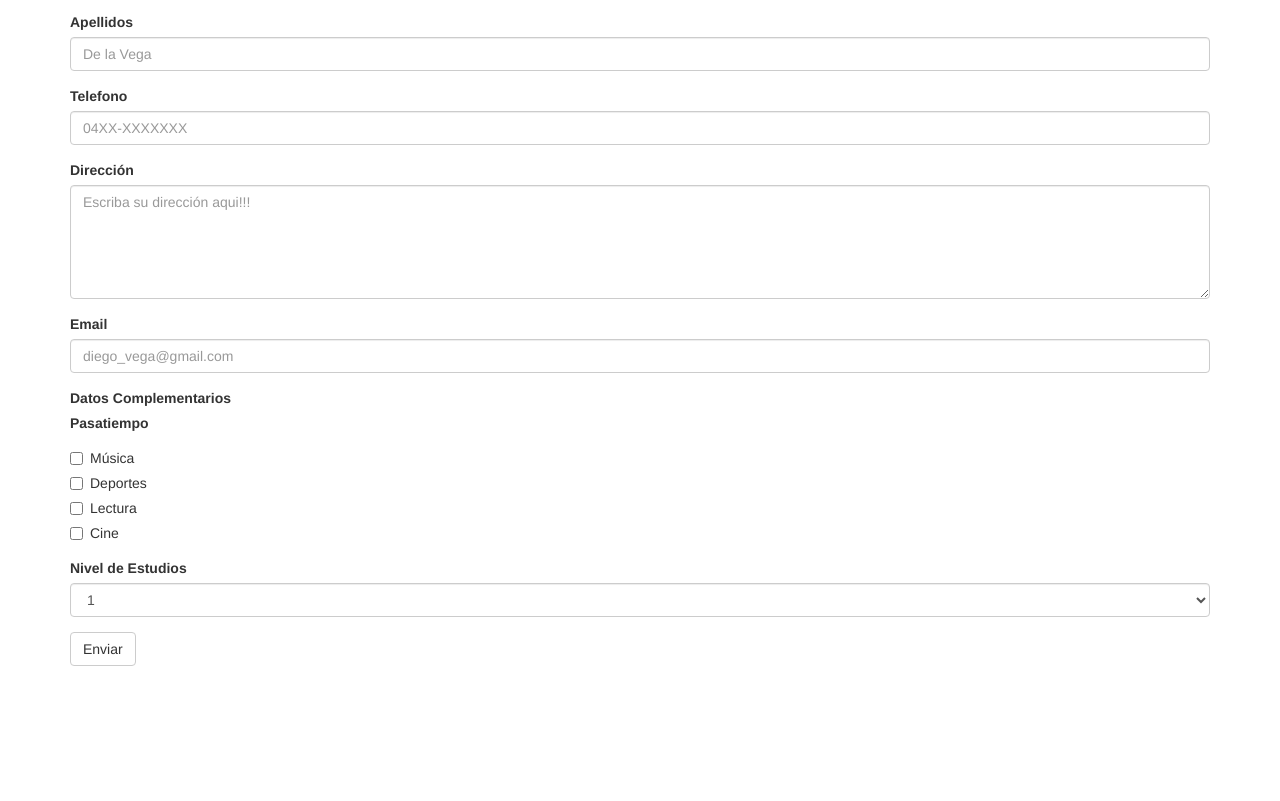
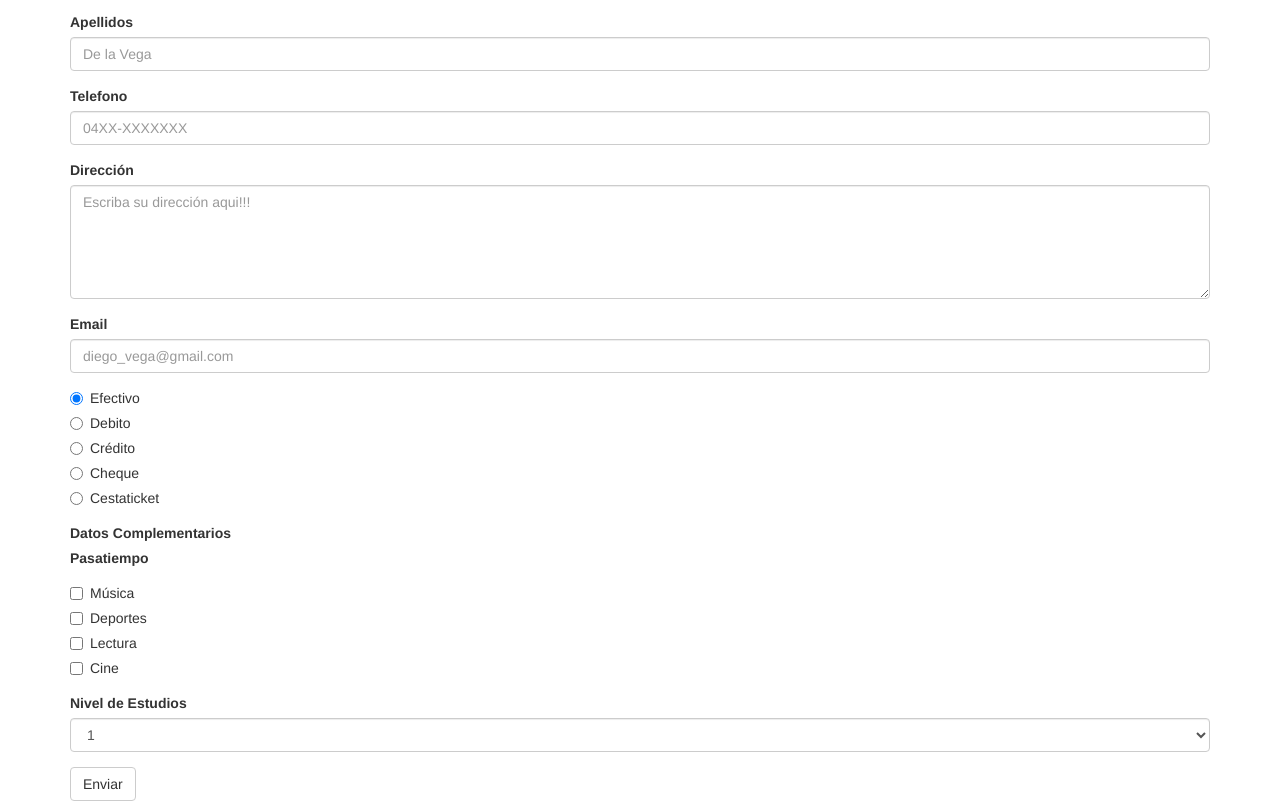
Before and after one commit to Nestyko/Ejercicios-estadistica-de-practica-js, a plain HTML site: page Información-personal.html in a window 1280 px wide. Shown: the part 132-933 px from the top of the page. Before the commit the page ends 800 px from the top, so only its background shows below. Drawn offline with nearby package versions, Linux system fonts and the light colour scheme; files that its build step writes are made by us from their sources; files whose address does not match are found by name.

Commit message:
agregar alert que indique el tipo de pago al clickear los radio

```diff
--- a/Información-personal.html
+++ b/Información-personal.html
@@ -16,6 +16,25 @@
       <script src="https://oss.maxcdn.com/html5shiv/3.7.2/html5shiv.min.js"></script>
       <script src="https://oss.maxcdn.com/respond/1.4.2/respond.min.js"></script>
     <![endif]-->
+    <script language="javascript">
+	//Funciones a Ejecutarse segun el envento ocurrido en determinado componente de formulario
+	function determinarTipoPago(){
+		if(document.getElementById("efectivo").checked){
+			alert("Usted seleccionó el tipo de pago: " + document.getElementById("efectivo").value);
+		}else if(document.getElementById("debito").checked){
+			alert("Usted seleccionó el tipo de pago: " + document.getElementById("debito").value);
+		}else if(document.getElementById("credito").checked){
+			alert("Usted seleccionó el tipo de pago: " + document.getElementById("credito").value);
+		}else if(document.getElementById("cheque").checked){
+			alert("Usted seleccionó el tipo de pago: " + document.getElementById("cheque").value);
+		}else if(document.getElementById("cestaticket").checked){
+			alert("Usted seleccionó el tipo de pago: " + document.getElementById("cestaticket").value);
+		}
+	}
+
+	</script>
+
+
   </head>
   <body>
       <div class="container">
@@ -41,6 +60,38 @@
           <div class="form-group">
             <label for="email">Email</label>
             <input type="email" class="form-control" id="email" placeholder="diego_vega@gmail.com" maxlength="35" required="required">
+          </div>
+          <div class="form-group" id="tipo-de-pago">
+          	<div class="radio">
+              <label>
+                <input type="radio" name="tipo-de-pago" id="efectivo" value="efectivo" checked onClick="determinarTipoPago();">
+                Efectivo
+              </label>
+            </div>
+            <div class="radio">
+              <label>
+                <input type="radio" name="tipo-de-pago" id="debito" value="debito" onClick="determinarTipoPago();">
+                Debito
+              </label>
+            </div>
+            <div class="radio">
+              <label>
+                <input type="radio" name="tipo-de-pago" id="credito" value="credito" onClick="determinarTipoPago();">
+                Crédito
+              </label>
+            </div>
+            <div class="radio">
+              <label>
+                <input type="radio" name="tipo-de-pago" id="cheque" value="cheque" onClick="determinarTipoPago();">
+                Cheque
+              </label>
+            </div>
+            <div class="radio">
+              <label>
+                <input type="radio" name="tipo-de-pago" id="cestaticket" value="cestaticket" onClick="determinarTipoPago();">
+                Cestaticket
+              </label>
+            </div>
           </div>
 
 
```
